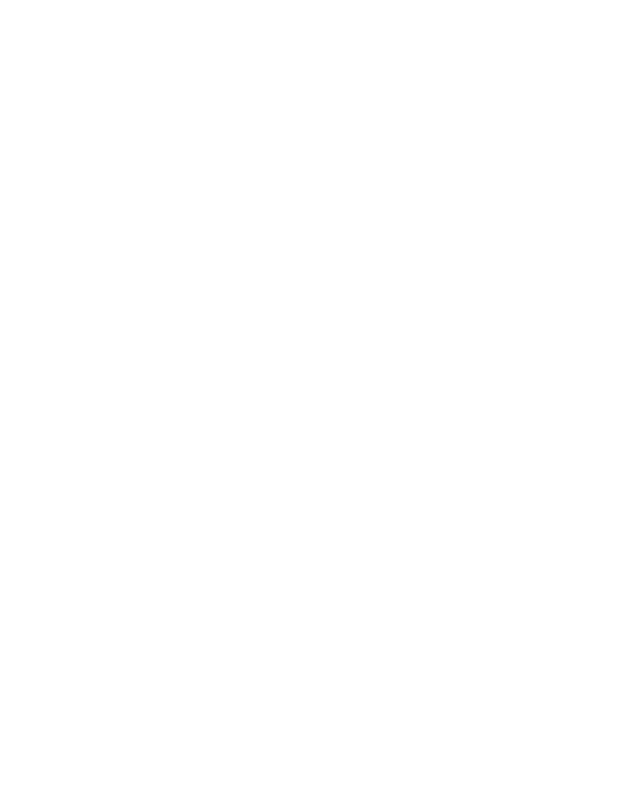
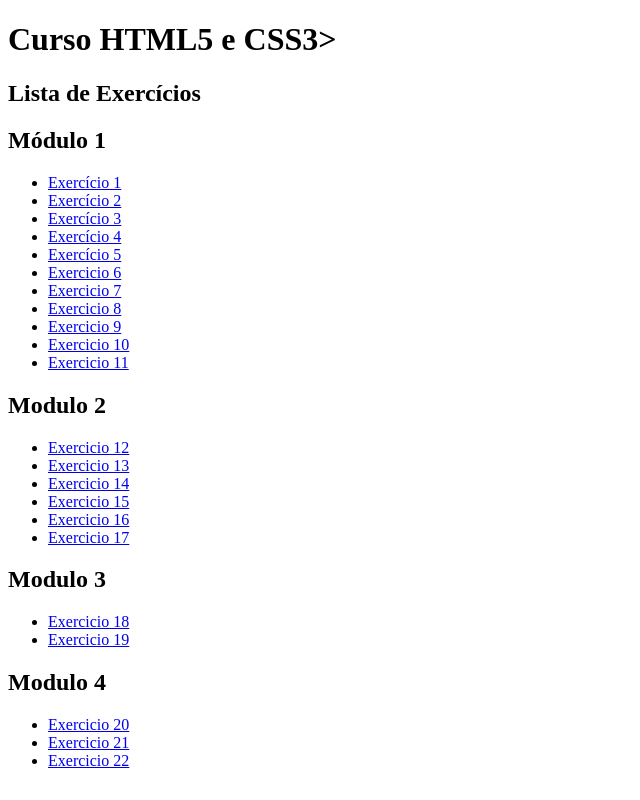
Before and after one commit to italosilva21/projeto-paginas-main, a plain HTML site: page exercicios/exercicios.html in a window 1280 px wide. Shown: the whole page, without its empty margins (0-640 px from the left). Drawn offline with Linux system fonts and the light colour scheme.

Commit message:
add repositorio

```diff
--- a/exercicios/exercicios.html
+++ b/exercicios/exercicios.html
@@ -3,9 +3,56 @@
 <head>
   <meta charset="UTF-8">
   <meta name="viewport" content="width=device-width, initial-scale=1.0">
-  <title>Document</title>
+  <title>Meus Exercícios</title>
 </head>
 <body>
+  <header>
+    <h1>Curso HTML5 e CSS3></h1>
+  </header>
+  <main>
+    <h2>Lista de Exercícios</h2>
+    <section>
+      <h2>Módulo 1</h2>
+      <ul>
+        <li>
+          <a href="modulo-1/exercicio-1/index.html">Exercício 1</a>
+        </li>
+        <li><a href="modulo-1/exercicio-2/index.html">Exercício 2</a></li>
+        <li><a href="/desafios/modulo-1/desafio-3-mapa-mundi/index.html">Exercício 3</a></li>
+        <li><a href="/exercicios/modulo-1/exercicio-4/index.html">Exercício 4</a></li>
+        <li><a href="/exercicios/modulo-1/exercicio-5/index.html">Exercício 5</a></li>
+        <li><a href="/exercicios/modulo-1/exercicio-6/index.html">Exercicio 6</a></li>
+        <li><a href="/exercicios/modulo-1/exercicio-7/index.html">Exercicio 7</a></li>
+        <li><a href="/exercicios/modulo-1/exercicio-8/index.html">Exercicio 8</a></li>
+        <li><a href="/exercicios/modulo-1/exercicio-9/index.html">Exercicio 9</a></li>
+        <li><a href="/exercicios/modulo-1/exercicio-10/index.html">Exercicio 10</a></li>
+        <li><a href="/exercicios/modulo-1/exercicio-11/index.html">Exercicio 11</a></li>
+
+      </ul>
+      <h2>Modulo 2</h2>
+      <ul>
+        <li><a href="/exercicios/modulo-2/exercicio-12/index.html">Exercicio 12</a></li>
+        <li><a href="/exercicios/modulo-2/exercicio-13/index.html">Exercicio 13</a></li>
+        <li><a href="/exercicios/modulo-2/exercicio-14/index.html">Exercicio 14</a></li>
+        <li><a href="/exercicios/modulo-2/exercicio-15/index.html">Exercicio 15</a></li>
+        <li><a href="/exercicios/modulo-2/exercicio-16/index.html">Exercicio 16</a></li>
+        <li><a href="/exercicios/modulo-2/exercicio-17/ex17.html">Exercicio 17</a></li>
+      </ul>
+      <h2>Modulo 3</h2>
+      <ul>
+        <li><a href="/exercicios/modulo-3/exercicio-18/ex18.html">Exercicio 18</a></li>
+        <li><a href="/exercicios/modulo-3/exercicio-19/ex19.html">Exercicio 19</a></li>
+      </ul>
+      <h2>Modulo 4</h2>
+      <ul>
+        <li><a href="/exercicios/modulo-4/exercicio-20/ex20.html">Exercicio 20</a></li>
+        <li><a href="/exercicios/modulo-4/exercicio-21/ex21.html">Exercicio 21</a></li>
+        <li><a href="/exercicios/modulo-4/exercicio-22/ex22.html">Exercicio 22</a></li>
+      </ul>
+
+
+    </section>
+  </main>
 
 
 </body>
--- /dev/null
+++ b/index.css
@@ -0,0 +1,20 @@
+
+@import url('https://fonts.googleapis.com/css2?family=Inconsolata:wght@200..900&display=swap');
+
+@import url('https://fonts.googleapis.com/css2?family=Roboto:ital,wght@0,100;0,300;0,400;0,500;0,700;0,900;1,100;1,300;1,400;1,500;1,700;1,900&display=swap');
+
+
+
+
+p{
+  font-family:"Inconsolata" ;
+}
+h2,h1{
+  font-family: "roboto" ;
+
+}
+.bora{
+  border: 1px solid black;
+  width: 250px;
+  border-radius: 5px;
+}
```
Also changed, not shown: desafios/desafios.html (+32 -1 lines), index.html (added, +38 -0 lines).
